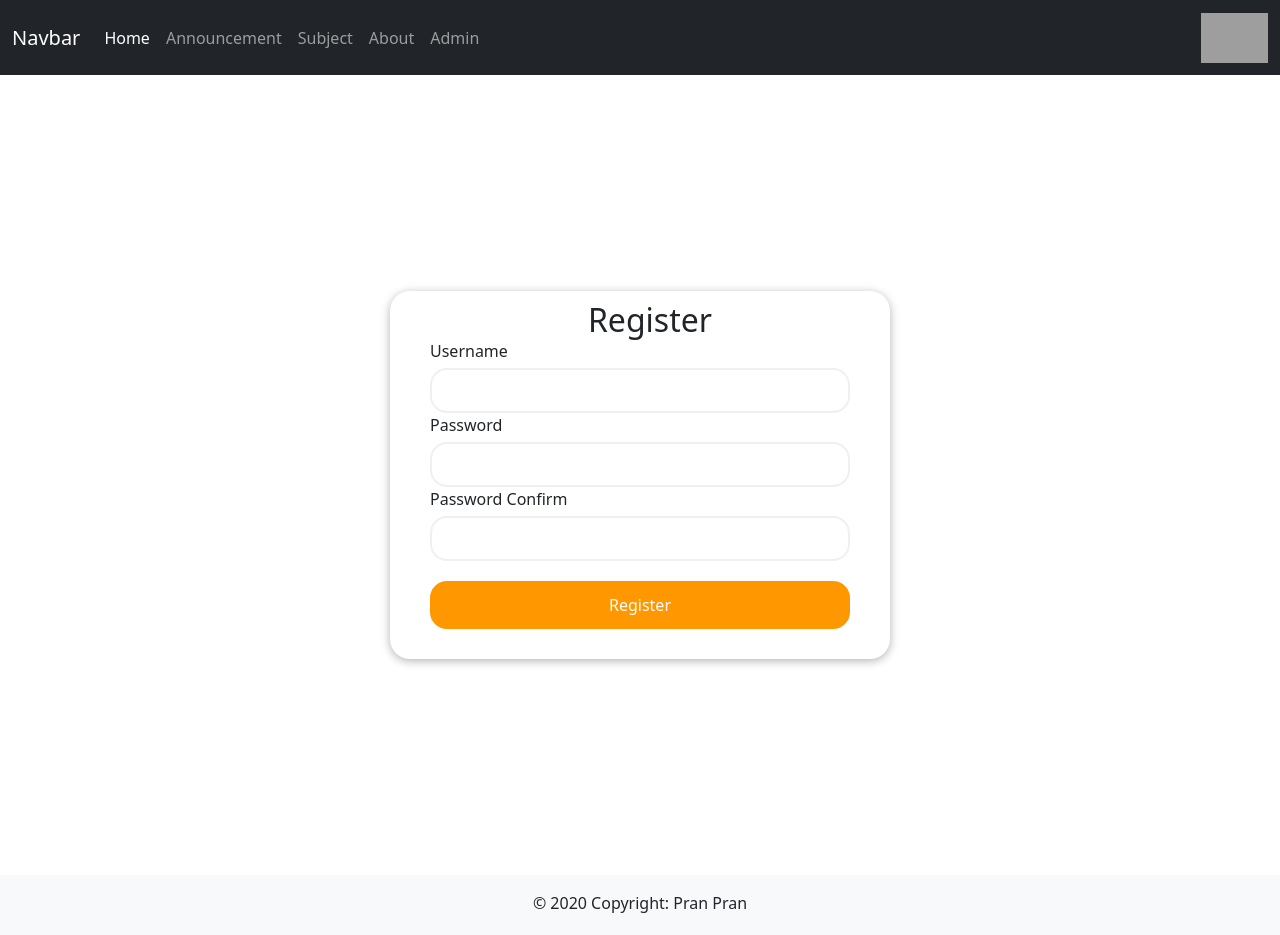
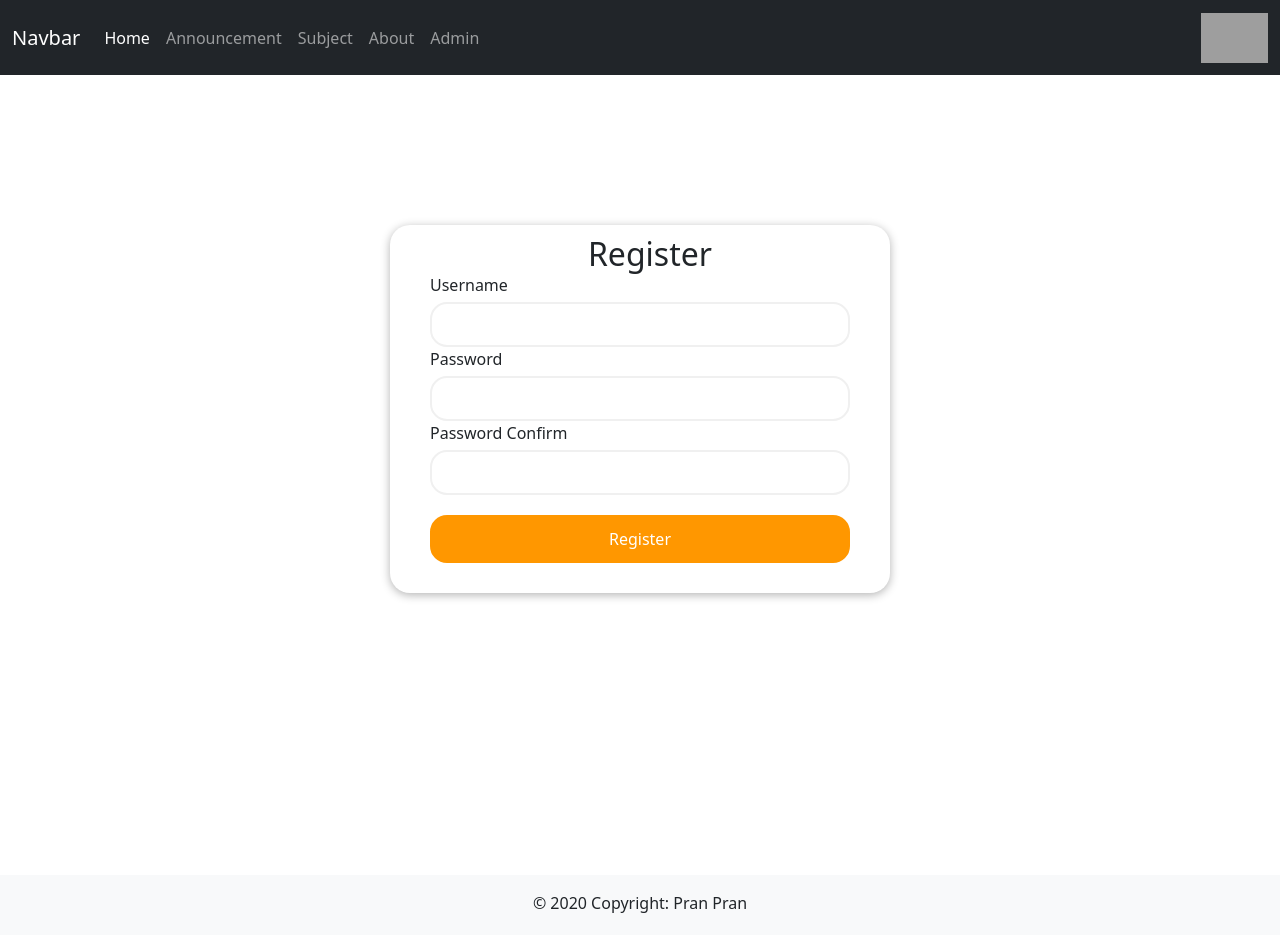
Before and after one commit to pperorin/Software-Studio-Project, a React (Create React App) app in the folder client_front/: page /register in a window 1280 px wide. Built offline with nearby package versions, Linux system fonts and the light colour scheme; grey boxes are pictures that could not be loaded.

Commit message:
fixed pagelayout

```diff
--- a/client_front/src/components/PageLayout/index.js
+++ b/client_front/src/components/PageLayout/index.js
@@ -6,7 +6,7 @@ const PageLayout = (props) => {
     return (
         <>
             <NavigationBar />
-            <main className="flex-grow w-100 mb-8 vh-100 align-items-center d-flex justify-content-center">{children}</main>
+            <main className="w-100 mb-8 vh-100">{children}</main>
             <Footer />
         </>
     );
--- a/client_front/src/pages/LoginPage/LoginPage.js
+++ b/client_front/src/pages/LoginPage/LoginPage.js
@@ -44,7 +44,7 @@ const LoginPage = () => {
                             <img className='w-150' src={UiImg} alt="" />
                         </Col>
                         <Col lg={4} md={6} sm={12} className='text-center'>
-                            <img className='icon-img' src={MonkImg} />
+                            <img className='icon-img' src={MonkImg} alt='' />
                             <Form className='Login-form' onSubmit={handleSubmit}>
                                 <Form.Group className="mb-3" controlId="formBasicEmail">
                                     <Form.Control type="email" placeholder="Username" onChange={(e) => setLogInUserName(e.target.value)} />
--- a/client_front/src/pages/RegisterPage/Register.css
+++ b/client_front/src/pages/RegisterPage/Register.css
@@ -7,14 +7,13 @@
 }
 
 .register-container{
-
     border-radius: 20px;
     box-shadow: 0 2px 10px rgba(0, 0, 0, 0.3);
     width: 500px;
-
-
+    margin: 150px;
 
 }
+
 .form{
     padding: 10px 40px;
     position: relative;
--- a/client_front/src/pages/RegisterPage/RegisterPage.js
+++ b/client_front/src/pages/RegisterPage/RegisterPage.js
@@ -1,87 +1,97 @@
-import './Register.css'
-import { useState } from "react"
+import './Register.css';
+import { useState } from 'react';
 import { PageLayout } from '../../components';
 
 async function loginUser(credentials) {
     return fetch('https://www.mecallapi.com/api/login', {
         method: 'POST',
         headers: {
-            'Content-Type': 'application/json'
+            'Content-Type': 'application/json',
         },
-        body: JSON.stringify(credentials)
-    })
-        .then(data => data.json())
+        body: JSON.stringify(credentials),
+    }).then((data) => data.json());
 }
 
 const RegisterPage = () => {
+    const [userName, setUserName] = useState('');
+    const [password, setPassword] = useState('');
+    const [repassword, setRePassword] = useState('');
 
-    const [userName, setUserName] = useState('')
-    const [password, setPassword] = useState('')
-    const [repassword, setRePassword] = useState('')
+    const [errorUserName, setErrorUserName] = useState('');
+    const [errorPassword, setErrorPassword] = useState('');
+    const [errorRePassword, setErrorRePassword] = useState('');
 
-    const [errorUserName, setErrorUserName] = useState('')
-    const [errorPassword, setErrorPassword] = useState('')
-    const [errorRePassword, setErrorRePassword] = useState('')
+    const [userNameColor, setUserNameColor] = useState('');
+    const [passwordColor, setPasswordColor] = useState('');
+    const [repasswordColor, setRepasswordColor] = useState('');
 
-    const [userNameColor, setUserNameColor] = useState('')
-    const [passwordColor, setPasswordColor] = useState('')
-    const [repasswordColor, setRepasswordColor] = useState('')
-
-
-    const validateForm = async e => {
-        e.preventDefault()
+    const validateForm = async (e) => {
+        e.preventDefault();
         if (userName.length > 8) {
-            setErrorUserName('')
-            setUserNameColor('green')
+            setErrorUserName('');
+            setUserNameColor('green');
         } else {
-            setErrorUserName('Enter a username of more than 8 characters.')
-            setUserNameColor('red')
+            setErrorUserName('Enter a username of more than 8 characters.');
+            setUserNameColor('red');
         }
 
         if (password.length > 8) {
-            setErrorPassword('')
-            setPasswordColor('green')
+            setErrorPassword('');
+            setPasswordColor('green');
         } else {
-            setErrorPassword('Enter a password of more than 8 characters.')
-            setPasswordColor('red')
+            setErrorPassword('Enter a password of more than 8 characters.');
+            setPasswordColor('red');
         }
 
-        if (repassword != "" && repassword === password) {
-            setErrorRePassword('')
-            setRepasswordColor('green')
+        if (repassword !== '' && repassword === password) {
+            setErrorRePassword('');
+            setRepasswordColor('green');
         } else {
-            setErrorRePassword('Passwords do not match')
-            setRepasswordColor('red')
+            setErrorRePassword('Passwords do not match');
+            setRepasswordColor('red');
         }
         const response = await loginUser({
             userName,
             password,
-            repassword
+            repassword,
         });
-        console.log(response)
-        console.log(userName)
-        console.log(password)
-        console.log(repassword)
-    }
+        console.log(response);
+        console.log(userName);
+        console.log(password);
+        console.log(repassword);
+    };
 
     return (
         <PageLayout>
-            <div className=' justify-content-center align-self-center d-flex '>
-                <div className="register-container ">
-                    <form className="form" onSubmit={validateForm} >
+            <div className="justify-content-center d-flex">
+                <div className="register-container">
+                    <form className="form" onSubmit={validateForm}>
                         <h2>Register</h2>
                         <label>Username</label>
-                        <input type="text" value={userName} onChange={(e) => setUserName(e.target.value)} style={{ borderColor: userNameColor }} />
+                        <input
+                            type="text"
+                            value={userName}
+                            onChange={(e) => setUserName(e.target.value)}
+                            style={{ borderColor: userNameColor }}
+                        />
                         <small style={{ color: userNameColor }}>{errorUserName}</small>
 
-
                         <label>Password</label>
-                        <input type="password" value={password} onChange={(e) => setPassword(e.target.value)} style={{ borderColor: passwordColor }} />
+                        <input
+                            type="password"
+                            value={password}
+                            onChange={(e) => setPassword(e.target.value)}
+                            style={{ borderColor: passwordColor }}
+                        />
                         <small style={{ color: passwordColor }}>{errorPassword}</small>
 
-
                         <label>Password Confirm</label>
-                        <input type="password" value={repassword} onChange={(e) => setRePassword(e.target.value)} style={{ borderColor: repasswordColor }} />
+                        <input
+                            type="password"
+                            value={repassword}
+                            onChange={(e) => setRePassword(e.target.value)}
+                            style={{ borderColor: repasswordColor }}
+                        />
                         <small style={{ color: repasswordColor }}>{errorRePassword}</small>
 
                         <button type="submit">Register</button>
@@ -89,7 +99,7 @@ const RegisterPage = () => {
                 </div>
             </div>
         </PageLayout>
-    )
-}
+    );
+};
 
 export default RegisterPage;
```
